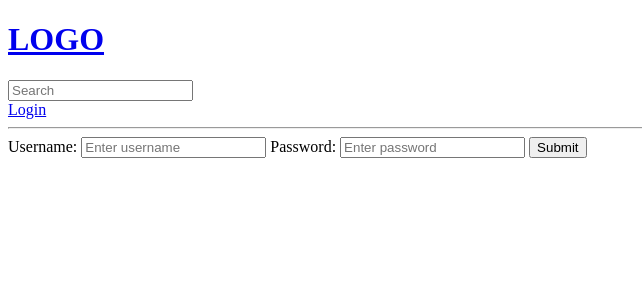
After one commit to saaereen/project5, a Django app: page /login/ in a window 1280 px wide. The commit adds this page. Shown: the top 300 px of the page, without its empty margins (0-642 px from the left). Run offline with Django 5.2, Linux system fonts and the light colour scheme.

Commit message:
User login

```diff
--- /dev/null
+++ b/base/templates/base/login_register.html
@@ -0,0 +1,21 @@
+{% extends 'main.html' %}
+
+{% block content %}
+
+<div>
+    <form method="POST" action="">
+        {% csrf_token %}
+        <label>Username:</label>
+        <input type="text" name="username" placeholder="Enter username">
+
+        <label>Password:</label>
+        <input type="text" name="password" placeholder="Enter password">
+
+        <input type="submit" name="login">
+    </form>
+
+
+</div>
+
+
+{% endblock content %}
--- a/base/urls.py
+++ b/base/urls.py
@@ -3,6 +3,7 @@ from . import views
 
 
 urlpatterns = [
+    path('login/', views.loginPage, name="login"),
     path('', views.home, name="home"),
     path('room/<str:pk>/', views.room, name="room"),
 
--- a/base/views.py
+++ b/base/views.py
@@ -1,5 +1,8 @@
 from django.shortcuts import render, redirect
 from django.db.models import Q
+from django.contrib import messages
+from django.contrib.auth.models import User
+from django.contrib.auth import authenticate, login, logout
 from .models import Room, Topic
 from .forms import RoomForm
 
@@ -11,6 +14,37 @@ from .forms import RoomForm
 
 ]
 '''
+def loginPage(request):
+    if request.method == 'POST':
+        username = request.POST.get('username')
+        password = request.POST.get('password')
+        try :
+            user = User.objects.get(username=username)
+        except:
+            messages.error(request, 'User does not exist')
+
+        user = authenticate(request, username=username, password=password)
+        if user is not None:
+            login(request, user)
+            return redirect('home')
+        else:
+            messages.error(request, 'Username or password does not exist ')
+
+
+
+
+
+
+
+
+
+
+
+
+    context = {}
+    return render(request, 'base/login_register.html', context)
+
+
 
 def home(request):
     q = request.GET.get('q') if request.GET.get('q') !=None else ''
--- a/mysite/templates/main.html
+++ b/mysite/templates/main.html
@@ -11,6 +11,17 @@
 <body>
 
     {% include 'navbar.html' %}
+
+    {% if messages %}
+    <ul class="messages">
+        {% for message in messages %}
+        <li></li>{{ message }}</li>
+
+        {% endfor %}
+    </ul>
+    {% endif %}
+
+
     {% block content %}
 
 
--- a/mysite/templates/navbar.html
+++ b/mysite/templates/navbar.html
@@ -1,10 +1,14 @@
 <a href= "/">
     <h1>LOGO</h1>
 </a>
+
+
 <form method="GET" action="{% url 'home' %}">
     <input type="text" name="q" placeholder="Search">
 </form>
 
+<a href="{% url 'login'   %}">Login</a>
+
 
 
 <hr>
```
Also changed, not shown: db.sqlite3.
